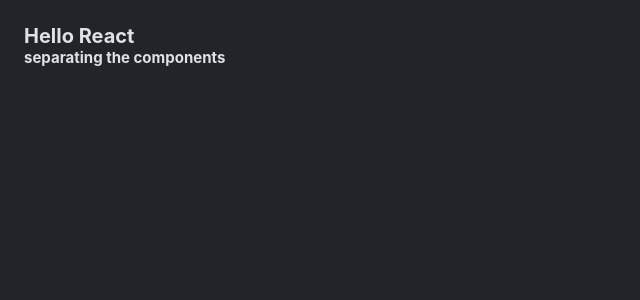
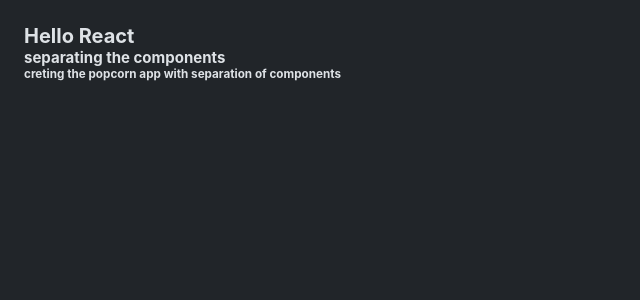
Before and after one commit to nikhilbudhathoki09/usePopcorn-React, a React (Create React App) app: page / in a window 1280 px wide. Shown: the top 300 px of the page, without its empty margins (0-640 px from the left). Built offline with nearby package versions, Linux system fonts and the light colour scheme.

Commit message:
basic changes

```diff
--- a/src/App.js
+++ b/src/App.js
@@ -5,6 +5,7 @@
     <div className="App">
       <h1>Hello React</h1>
       <h2>separating the components</h2>
+      <h3>creting the popcorn app with separation of components</h3>
     </div>
   );
 }
```
